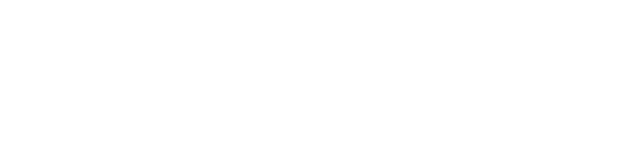
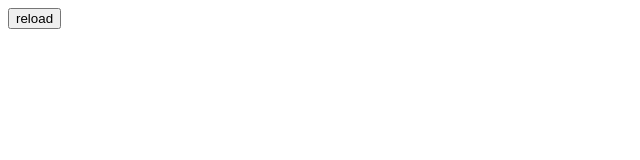
Before and after one commit to sigref/ShowUserAgent, a plain HTML site: page index.html in a window 1280 px wide. Shown: the whole page, without its empty margins (0-640 px from the left). Drawn offline with Linux system fonts and the light colour scheme.

Commit message:
add reload button

```diff
--- a/index.html
+++ b/index.html
@@ -1,4 +1,8 @@
 <html>
+  <body>
+    <button onclick="location.reload()">reload</button>
+  </body>
+
   <script>
     window.location = 'javascript:(function()%7Balert(navigator.userAgent);%7D)()';
   </script>
```
